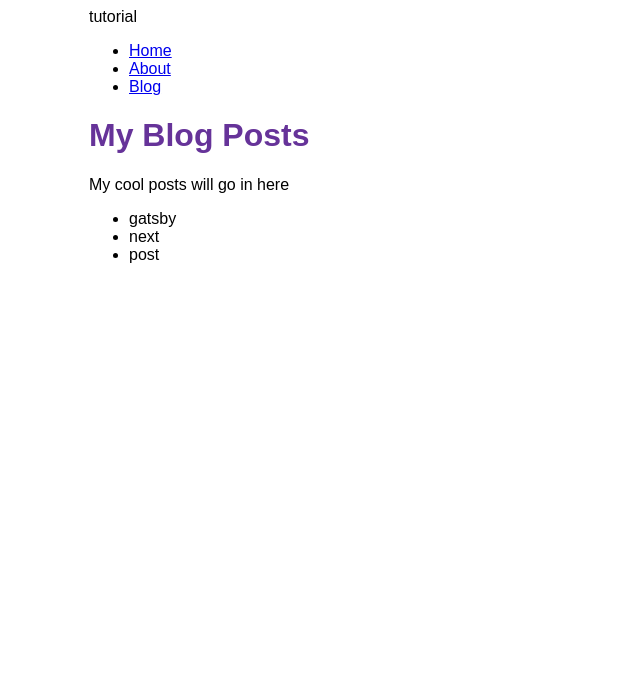
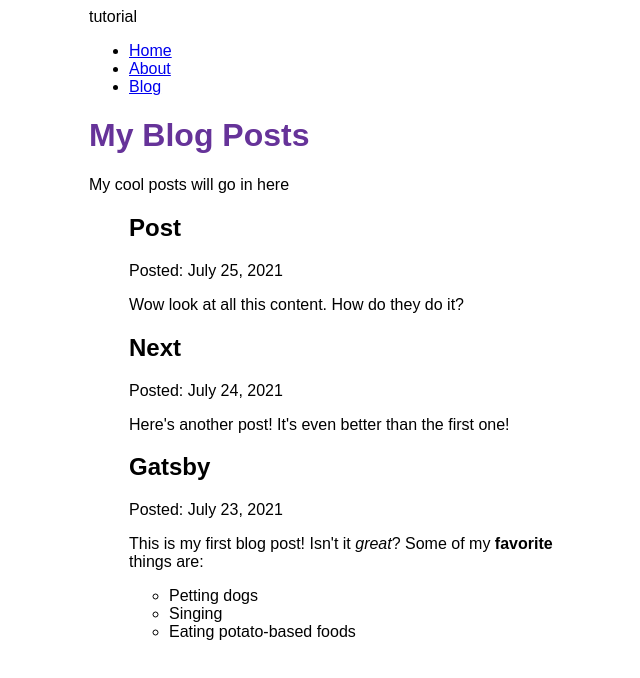
Before and after one commit to kcanamar/gatsby-tutorial, a Gatsby site: page /blog in a window 1280 px wide. Shown: the whole page, without its empty margins (301-941 px from the left). Built offline with nearby package versions, Linux system fonts and the light colour scheme; Gatsby itself is replaced by a stand-in of ours.

Commit message:
completed part 5

```diff
--- a/blog/gatsby.mdx
+++ b/blog/gatsby.mdx
@@ -0,0 +1,9 @@
+---
+title: "Gatsby"
+date: "2021-07-23"
+---
+This is my first blog post! Isn't it *great*?
+Some of my **favorite** things are:
+* Petting dogs
+* Singing
+* Eating potato-based foods
--- a/blog/next.mdx
+++ b/blog/next.mdx
@@ -0,0 +1,5 @@
+---
+title: "Next"
+date: "2021-07-24"
+---
+Here's another post! It's even better than the first one!
--- a/blog/post.mdx
+++ b/blog/post.mdx
@@ -0,0 +1,5 @@
+---
+title: "Post"
+date: "2021-07-25"
+---
+Wow look at all this content. How do they do it?
--- a/gatsby-config.js
+++ b/gatsby-config.js
@@ -13,5 +13,6 @@
         path: `${__dirname}/blog`,
       }
     },
+    "gatsby-plugin-mdx",
   ],
 }
--- a/src/pages/blog.js
+++ b/src/pages/blog.js
@@ -2,16 +2,19 @@
 import Layout from '../components/layout'
 // Step 1: Import the graphql tag
 import { graphql } from 'gatsby'
+import { MDXRenderer } from 'gatsby-plugin-mdx'
 
 // Step 2: Export a page query
 export const query = graphql`
-query {
-    allFile(filter: {sourceInstanceName: {eq: "blog"}}) {
-      edges {
-        node {
-          id
-          name
+  query {
+    allMdx(sort: {fields: frontmatter___date, order: DESC}) {
+      nodes {
+        frontmatter {
+          date(formatString: "MMMM D, YYYY")
+          title
         }
+        id
+        body
       }
     }
   }
@@ -24,10 +27,12 @@
       { /* Step 3: Use the data in your component*/ }
       <ul>
         {
-            data.allFile.edges.map((edge, index) => (
-                <li key={index}>
-                    {edge.node.name}
-                </li>
+            data.allMdx.nodes.map((node) => (
+                <article key={node.id}>
+                    <h2>{node.frontmatter.title}</h2>
+                    <p>Posted: {node.frontmatter.date}</p>
+                    <MDXRenderer>{node.body}</MDXRenderer>
+                </article>
             ))
         }
       </ul>
```
Also changed, not shown: package.json (+5 -2 lines), 1 other file.
